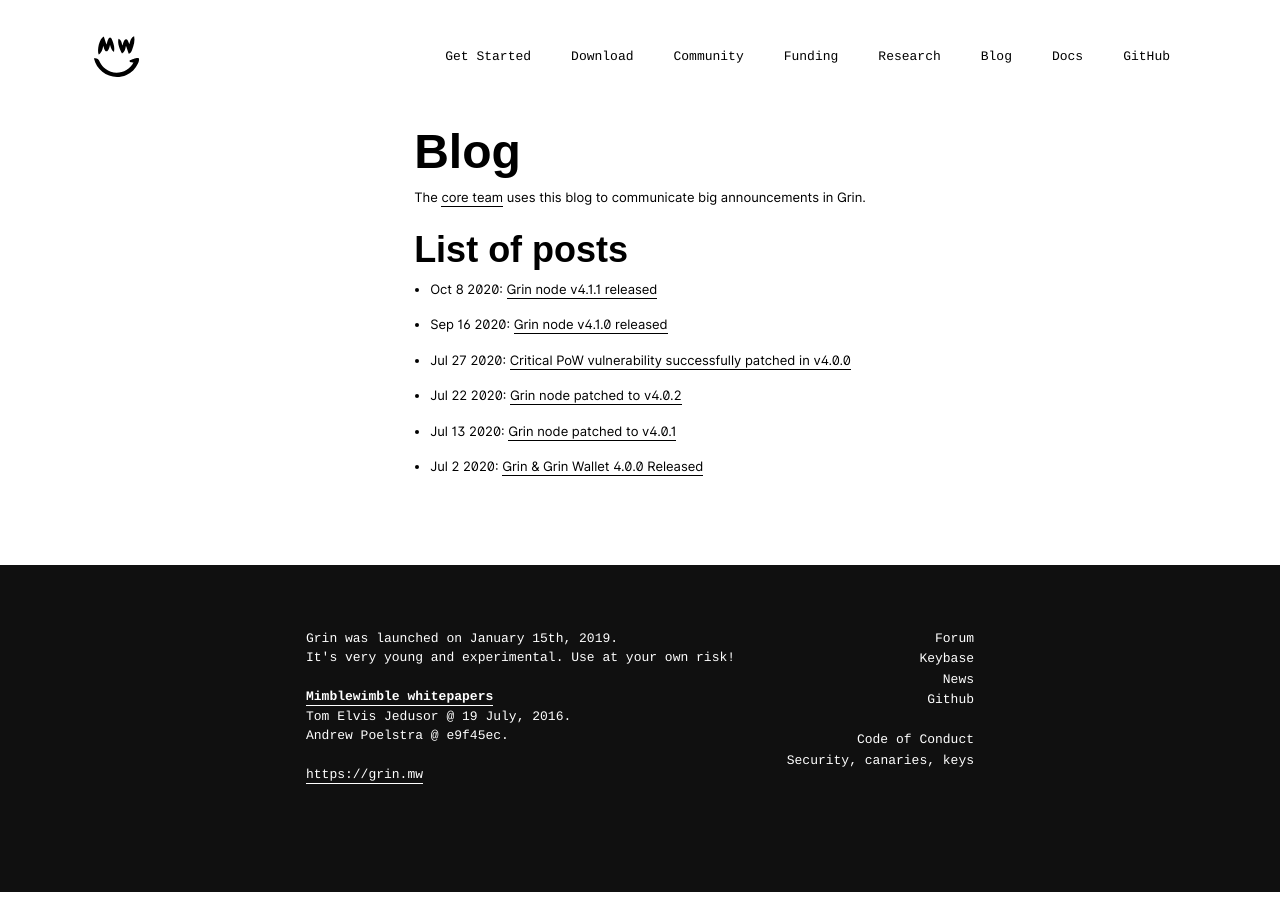
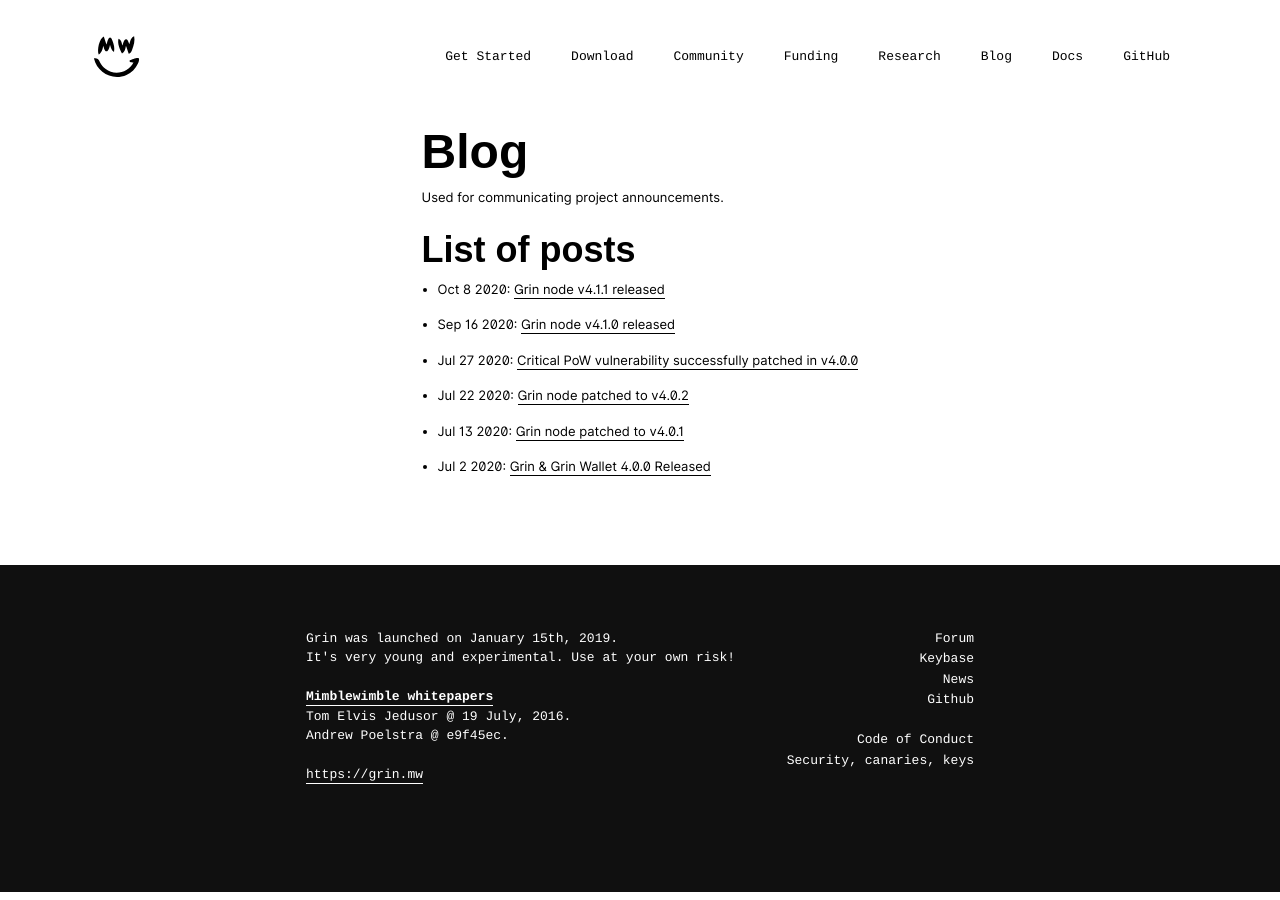
Before and after one commit to mimblewimble/site, a Jekyll site: the page built from blog/index.md, in a window 1280 px wide. Built offline with Jekyll 4.4.1, drawn with Linux system fonts in a browser that asks for light colours; nearby versions of some CDN libraries; our own code applies the rules of GitHub Pages for plain Markdown files.

Commit message:
fix: simplify blog description

```diff
--- a/blog/index.md
+++ b/blog/index.md
@@ -4,7 +4,7 @@
 
 # Blog
 
-The [core team]({{ 'governance.html#core-team' | relative_url }}) uses this blog to communicate big announcements in Grin.
+Used for communicating project announcements.
 
 ## List of posts
 {% for post in site.posts %}
```
